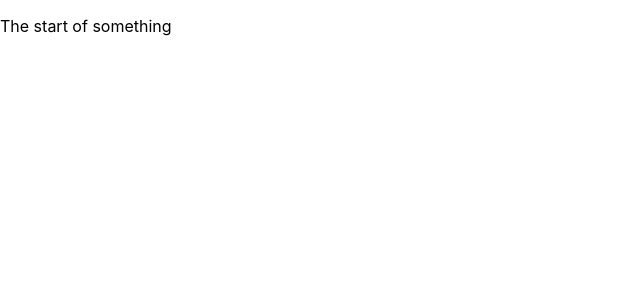
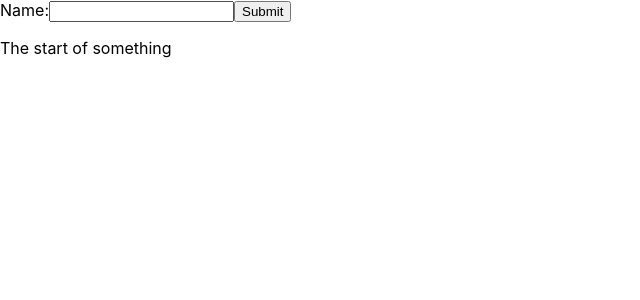
Before and after one commit to rypmaloney/resume-builder, a React (Create React App) app: page / in a window 1280 px wide. Shown: the top 300 px of the page, without its empty margins (0-640 px from the left). Built offline with nearby package versions, Linux system fonts and the light colour scheme.

Commit message:
Sketching out the contact component.

```diff
--- a/src/App.js
+++ b/src/App.js
@@ -1,12 +1,35 @@
+import React from "react";
+import "./App.css";
+import Contact from "./components/Contact.js";
 
-import './App.css';
+class App extends React.Component {
+    constructor(props) {
+        super();
+        this.state = {
+            contact: {
+                name: null,
+            },
+        };
+    }
 
-function App() {
-  return (
-    <div>
-      <p>The start of something</p>
-    </div>
-  );
+    onSubmitName = (e) => {
+      e.preventDefault();
+      this.setState({
+        contact: {
+          name: e.target.value,
+      },
+      });
+    };
+
+
+    render() {
+        return (
+            <div>
+                <Contact click={this.onSubmitName} name={this.state.contact.name} />
+                <p>The start of something</p>
+            </div>
+        );
+    }
 }
 
 export default App;
--- a/src/components/Contact.js
+++ b/src/components/Contact.js
@@ -0,0 +1,18 @@
+import React from "react";
+
+const Contact = (props) => {
+    //const { tasks } = props;
+
+    return (
+        <div>
+            <form onSubmit= {props.click}>
+                <label htmlFor="contactInput">Name:</label>
+                <input type="text" id="contactInput" />
+                <button type="submit">Submit</button>
+            </form>
+            <p>{props.name}</p>
+        </div>
+    );
+};
+
+export default Contact;
```
